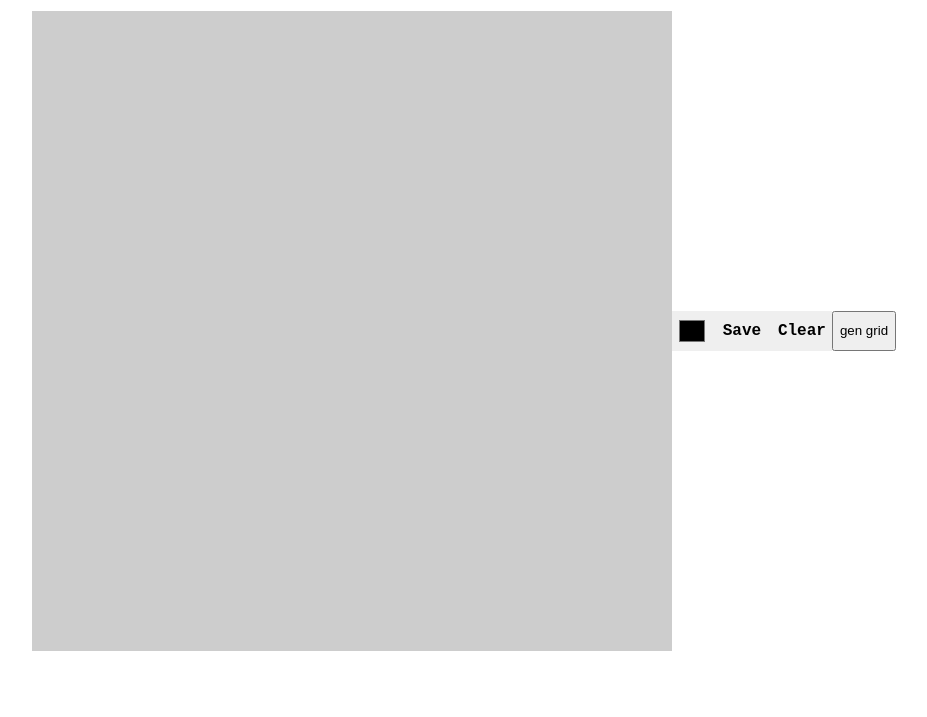
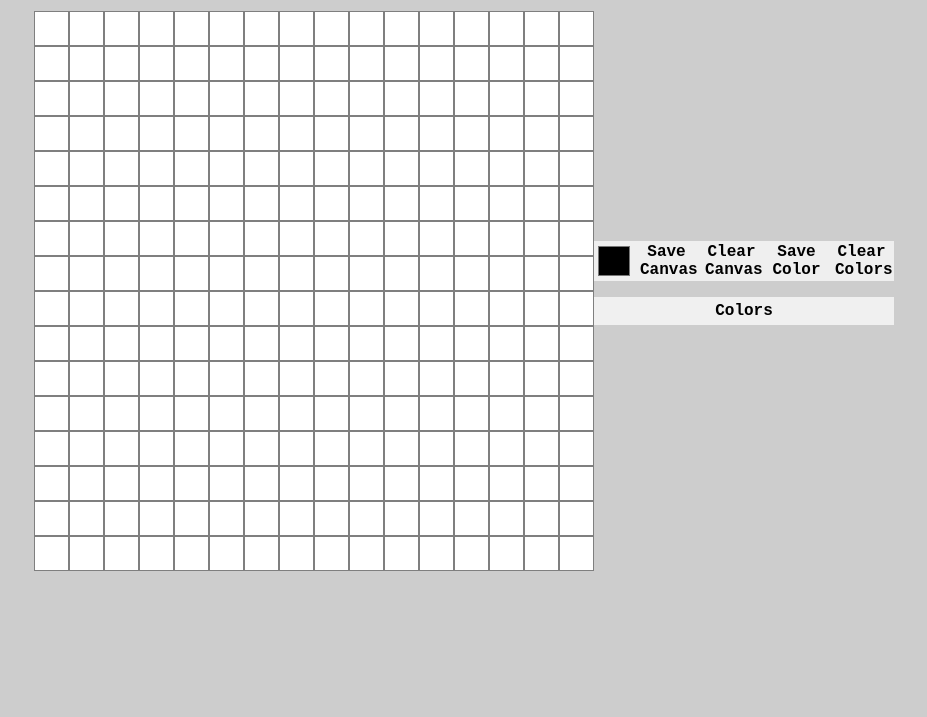
Before and after one commit to YourPalJawsh/js-final-project, a plain HTML site: page index.html in a window 1280 px wide. Shown: the part 83-800 px from the top of the page, without its empty margins (176-1103 px from the left). Drawn offline with Linux system fonts and the light colour scheme.

Commit message:
adding canvas

```diff
--- a/index.html
+++ b/index.html
@@ -7,21 +7,29 @@
     <link rel="stylesheet" href="styles/style.css"/>
     <link href="https://fonts.googleapis.com/css2?family=Silkscreen&display=swap" rel="stylesheet">
 </head>
-<body>
+<body onload="renderGrid()">
     <h1>Pixel Art Canvas</h1>
 
     <div id="wrapperOver">
-        <div id="wrapperLower">
+        <div id="wrapperLeft">
             <div id="canvas"></div>
 
         </div>
-        <div id="menu-bar">
-            <input type="color" id="colorPicker"/>
-            <button id="saveBtn">Save</button>
-            <button id="clearBtn">Clear</button>
-            <button id="gridGen">gen grid</button>
+        <div id="wrapperRight">
+            <div id="menu-bar">
+                <input type="color" id="colorPicker"/>
+                <button id="saveBtn">Save Canvas</button>
+                <button id="clearBtn">Clear Canvas</button>
+                <button id="saveCol">Save Color</button>
+                <button id="clearCol">Clear Colors</button>
+            </div>
+            <div id="colBar">
+                <h3>Colors</h3>
+                <div id="swatches"></div>
+            </div>
         </div>
     </div>
+
 
 
   <script src="scripts/canvas.js"></script>
--- a/scripts/canvas.js
+++ b/scripts/canvas.js
@@ -3,55 +3,92 @@ const canvas = document.querySelector("#canvas");
 const saveBtn = document.querySelector("#saveBtn");
 const clearBtn = document.querySelector("#clearBtn");
 const colorPicker = document.querySelector("#colorPicker");
-
-// for dev
-const gridGen = document.querySelector("#gridGen");
+const saveCol = document.querySelector("#saveCol");
+const clearCol = document.querySelector("#clearCol");
+const swatches = document.querySelector("#swatches");
 
 let currentColor = colorPicker.value;
+let favoriteColors = {};
 
 // Event listeners
 clearBtn.addEventListener("click", clearGrid);
 colorPicker.addEventListener("input", (event) => changeColor(event));
-gridGen.addEventListener("click", renderGrid);
 
+saveCol.addEventListener("click", saveColor);
+clearCol.addEventListener("click", clearColors);
+
+// Save colors
+function saveColor() {
+    let objIndex = Object.keys(favoriteColors).length;
+    favoriteColors[objIndex] = currentColor;
+    console.log(favoriteColors);
+    console.log(objIndex);
+    createSwatch(objIndex);
+}
+
+// Clear saved colors
+function clearColors() {
+    favoriteColors = {};
+    for (keys in favoriteColors){
+        swatches.children.remove();
+    }
+}
+
+// Create an element for the color swatch
+function createSwatch(objIndex){
+    let hexVal = favoriteColors[objIndex];
+    let stringVal = String(hexVal);
+
+    let swatch = document.createElement("button");
+    swatch.id = `id-${stringVal.slice(1)}`;
+    swatch.style.backgroundColor = hexVal;
+    console.log(swatch.id);
+    swatches.appendChild(swatch);
+}
 
 // Color picker
-function changeColor(c){
+function changeColor(c) {
     currentColor = c.target.value;
     console.log(`Color changed to: ${c}`);
 }
 
 // Painting Pixels
-function paint(p){
-
+function paint(p) {
+    p.style.backgroundColor = currentColor;
+    console.log(`Painted pixel: ${p.id}`);
 }
 
 // Render grid
-function renderGrid(){
-    for (let i = 0; i < 16; i++){
+function renderGrid() {
+    for (let i = 0; i < 256; i++){
         let tempPix = makePixel(i);
-        console.log(tempPix);
-        document.getElementById("canvas").appendChild(tempPix);
+        // console.log(tempPix);
+        canvas.appendChild(tempPix);
     }
 }
 
-function makePixel(i){
+// create button elements (pixels)
+function makePixel(i) {
     let pixel = document.createElement("button");
-    pixel.id = `p${i}`;
-    pixel.style.height = "40px";
-    pixel.style.width = "40px";
+    pixel.id = `p${i+1}`;
+    pixel.style.height = "35px";
+    pixel.style.width = "35px";
     pixel.style.backgroundColor = "#FFFFFF";
-    pixel.style.margin = "0px";
-    pixel.style.padding = "0px";
-    pixel.addEventListener("click", paint(pixel));
+    pixel.style.padding = "0";
+    pixel.style.lineHeight = "0";
+    pixel.style.border = "1px solid rgba(0, 0, 0, 0.5)";
+    pixel.addEventListener("click", () => paint(pixel));
     return pixel;
 }
 
 // Clear grid
 function clearGrid(){
-    // add a prompt to ask the user if they are sure they want to clear
-    // to prevent accidental clearing
-    // "Are you sure you want to clear the canvas? This action cannot be undone."
+    let askToClear = confirm("Are you sure you want to clear the canvas? This action cannot be undone.");
+    if (askToClear) {
+        canvas.innerHTML = "";
+        console.clear();
+        renderGrid();
+    }
 }
 
 // Localstorage
--- a/styles/style.css
+++ b/styles/style.css
@@ -6,13 +6,17 @@ PURPLE
 #4F1C51
 
 DARK ORANGE
-#A55B4B
+#BE3D2A
 
 ORANGE
 #DCA06D
 
 
 */
+
+body {
+    background-color: #cdcdcd;
+}
 
 h1 {
     display: flex;
@@ -22,6 +26,22 @@ h1 {
     padding: 5px;
 }
 
+h3 {
+    display: flex;
+    justify-content: center;
+    font-family: "ＭＳ Ｐゴシック", monospace;
+    font-size: medium;
+    font-weight: bold;
+    padding: 5px;
+}
+
+#swatches button {
+    border: none;
+    width: 25px;
+    height: 25px;
+    margin: 2px;
+}
+
 #wrapperOver {
     display: flex;
     justify-content: center;
@@ -29,14 +49,17 @@ h1 {
     text-align: center;
 }
 
-#wrapperUnder {
-    align-content: center;
+#colBar {
+    background-color: #F0F0F0;
 }
 
 #canvas {
-    width: 640px;
-    height: 640px;
-    background-color: #cdcdcd;
+    display: grid;
+    grid-template-columns: repeat(16, 35px);
+    grid-template-rows: repeat(16, 35px);
+    width: 560px;
+    height: 560px;
+    background-color: #ffffff;
     margin-top: 0px;
     margin-bottom: 0px;
     padding-top: 0px;
@@ -51,7 +74,6 @@ h1 {
 #colorPicker {
     width: 40px;
     height: 40px;
-    padding: 5px;
     border: none;
     cursor: pointer;
 }
@@ -64,9 +86,8 @@ h1 {
     font-family: "ＭＳ Ｐゴシック", monospace;
     font-size: medium;
     font-weight: bold;
-    width: 60px;
+    width: 65px;
     height: 40px;
-    padding: 5px;
     border: none;
     cursor: pointer;
 }
@@ -80,9 +101,8 @@ h1 {
     font-family: "ＭＳ Ｐゴシック", monospace;
     font-size: medium;
     font-weight: bold;
-    width: 60px;
+    width: 65px;
     height: 40px;
-    padding: 5px;
     border: none;
     cursor: pointer;
 }
@@ -91,3 +111,33 @@ h1 {
     color: #F8F4E1;
     background-color: #4F1C51;
 }
+
+#saveCol {
+    font-family: "ＭＳ Ｐゴシック", monospace;
+    font-size: medium;
+    font-weight: bold;
+    width: 65px;
+    height: 40px;
+    border: none;
+    cursor: pointer;
+}
+
+#saveCol:hover {
+    color: #F8F4E1;
+    background-color: #4F1C51;
+}
+
+#clearCol {
+    font-family: "ＭＳ Ｐゴシック", monospace;
+    font-size: medium;
+    font-weight: bold;
+    width: 65px;
+    height: 40px;
+    border: none;
+    cursor: pointer;
+}
+
+#clearCol:hover {
+    color: #F8F4E1;
+    background-color: #4F1C51;
+}
```
